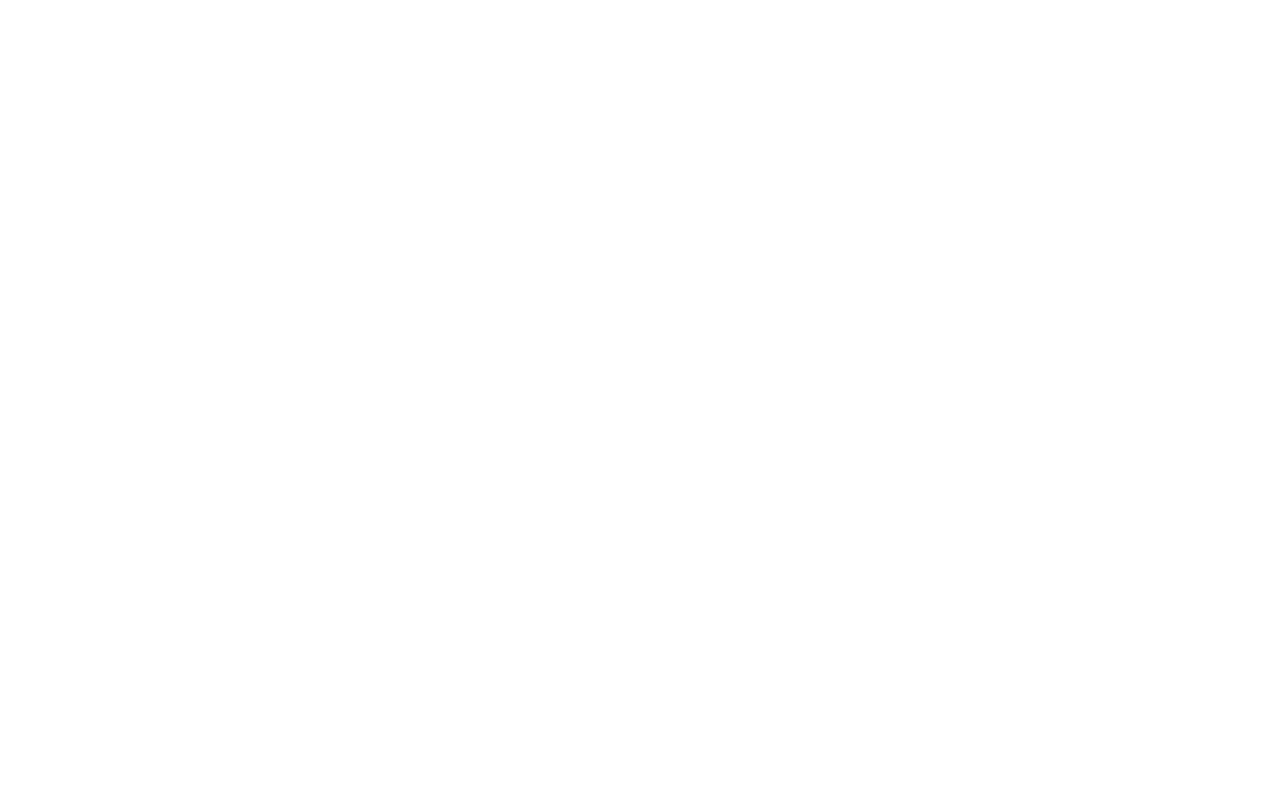
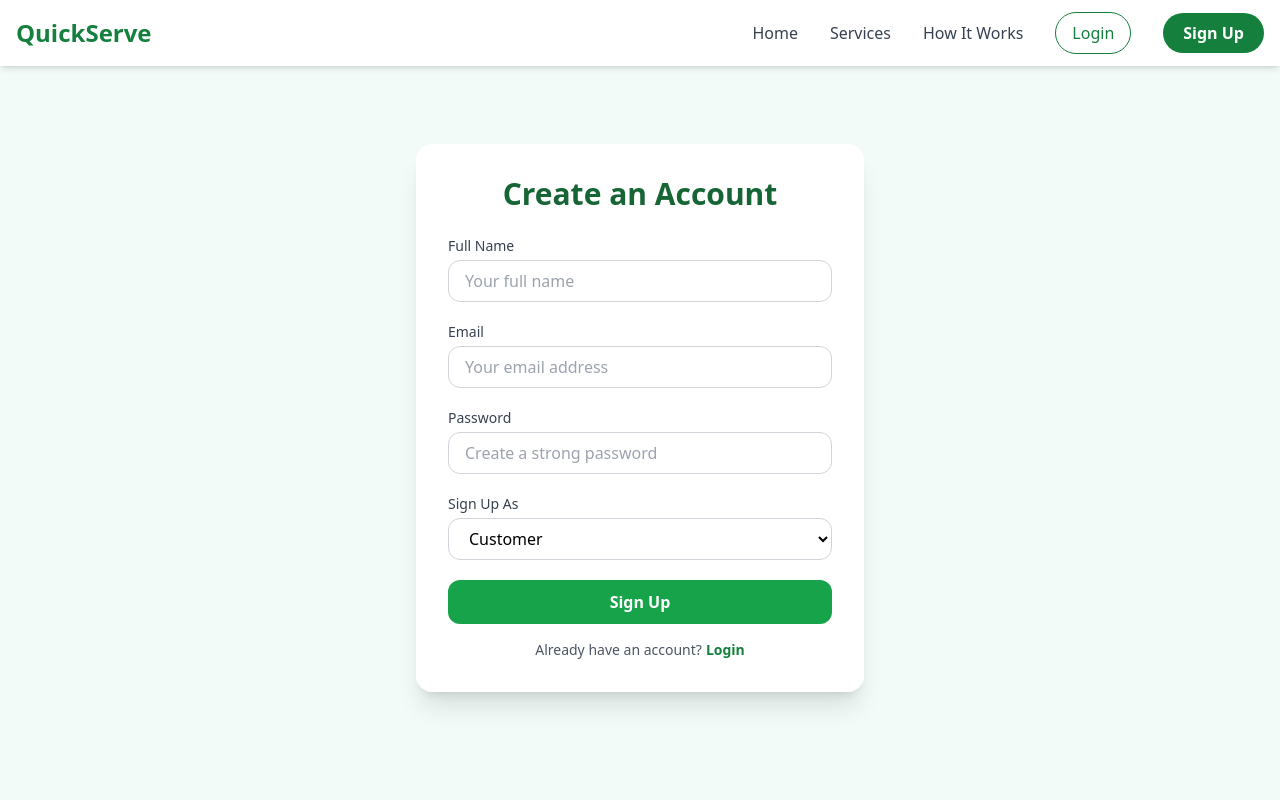
Before and after one commit to Household-Service-Management-System/QuickServe, a React (Vite) app in the folder client/: page /signup in a window 1280 px wide. Before the commit this address had no page. Shown: the top 800 px of the page. Built offline with nearby package versions, Linux system fonts and the light colour scheme.

Commit message:
Login Logout pages Done

```diff
--- a/client/src/App.jsx
+++ b/client/src/App.jsx
@@ -12,6 +12,8 @@
 import HowItWorks from "./pages/Home/HowItWorks";
 import Categories from "./components/layout/Sidebar/Categories";
 import Services from "./pages/Home/Services";
+import Login from "./pages/Auth/Login";
+import Signup from "./pages/Auth/SignUp";
 
 
 function App() {
@@ -21,8 +23,8 @@
         <Route path="/" element={<Home />} />
         <Route path="/HowItWorks" element={<HowItWorks />} />
         <Route path="/ServicesList" element={<Services />} />
-
-
+        <Route path="/login" element={<Login/>}/>
+        <Route path="signup" element={<Signup/>}/>
         <Route path="/user" element={<UserLayout />}>
           <Route index element={<UserDashboard />} />
           <Route path="services" element={<ServicesList />} />
--- /dev/null
+++ b/client/src/pages/Auth/Login.jsx
@@ -0,0 +1,76 @@
+import { useState } from "react";
+import { Link } from "react-router-dom";
+import { motion } from "framer-motion";
+import Nav from "../Home/Nav";
+import Footer from "../Home/Footer";
+
+const Login = () => {
+  const [form, setForm] = useState({ email: "", password: "" });
+
+return (
+  <>
+    <Nav />
+
+    <div className="min-h-screen bg-[#f2fbf8] flex justify-center items-start pt-36 px-4">
+      <motion.div
+        initial={{ opacity: 0, scale: 0.9 }}
+        animate={{ opacity: 1, scale: 1 }}
+        className="w-full max-w-md bg-white rounded-2xl shadow-xl p-8"
+      >
+        <h2 className="text-3xl font-bold text-green-800 text-center mb-6">
+          Login to QuickServe
+        </h2>
+
+        <form className="space-y-5">
+          <div>
+            <label className="block text-sm font-medium text-gray-700 mb-1">
+              Email
+            </label>
+            <input
+              type="email"
+              value={form.email}
+              onChange={(e) => setForm({ ...form, email: e.target.value })}
+              className="w-full border border-gray-300 rounded-xl px-4 py-2 outline-none focus:ring-2 focus:ring-green-500"
+              placeholder="Enter your email"
+            />
+          </div>
+
+          <div>
+            <label className="block text-sm font-medium text-gray-700 mb-1">
+              Password
+            </label>
+            <input
+              type="password"
+              value={form.password}
+              onChange={(e) => setForm({ ...form, password: e.target.value })}
+              className="w-full border border-gray-300 rounded-xl px-4 py-2 outline-none focus:ring-2 focus:ring-green-500"
+              placeholder="Enter your password"
+            />
+          </div>
+
+          <button className="w-full bg-green-600 text-white py-2.5 rounded-xl font-semibold hover:bg-green-700 transition">
+            Login
+          </button>
+        </form>
+
+        <div className="text-center mt-4">
+          <Link to="/forgot-password" className="text-sm text-green-700 hover:underline">
+            Forgot Password?
+          </Link>
+        </div>
+
+        <p className="text-sm text-center text-gray-600 mt-4">
+          Don't have an account?
+          <Link to="/signup" className="text-green-700 font-semibold hover:underline ml-1">
+            Sign Up
+          </Link>
+        </p>
+      </motion.div>
+    </div>
+
+    <Footer />
+  </>
+);
+};
+
+export default Login;
--- /dev/null
+++ b/client/src/pages/Auth/SignUp.jsx
@@ -0,0 +1,102 @@
+import { useState } from "react";
+import { Link } from "react-router-dom";
+import { motion } from "framer-motion";
+import Nav from "../Home/Nav";
+import Footer from "../Home/Footer";
+
+const Signup = () => {
+    const [form, setForm] = useState({
+        name: "",
+        email: "",
+        password: "",
+        role: "customer",
+    });
+
+    return (
+        <>
+            <Nav />
+
+            <div className="min-h-screen bg-[#f2fbf8] flex justify-center items-start pt-36 pb-20 px-4">
+                <motion.div
+                    initial={{ opacity: 0, scale: 0.9 }}
+                    animate={{ opacity: 1, scale: 1 }}
+                    className="w-full max-w-md bg-white rounded-2xl shadow-xl p-8"
+                >
+                    <h2 className="text-3xl font-bold text-green-800 text-center mb-6">
+                        Create an Account
+                    </h2>
+
+                    <form className="space-y-5">
+                        <div>
+                            <label className="block text-sm font-medium text-gray-700 mb-1">
+                                Full Name
+                            </label>
+                            <input
+                                type="text"
+                                value={form.name}
+                                onChange={(e) => setForm({ ...form, name: e.target.value })}
+                                className="w-full border border-gray-300 rounded-xl px-4 py-2 outline-none focus:ring-2 focus:ring-green-500"
+                                placeholder="Your full name"
+                            />
+                        </div>
+
+                        <div>
+                            <label className="block text-sm font-medium text-gray-700 mb-1">
+                                Email
+                            </label>
+                            <input
+                                type="email"
+                                value={form.email}
+                                onChange={(e) => setForm({ ...form, email: e.target.value })}
+                                className="w-full border border-gray-300 rounded-xl px-4 py-2 outline-none focus:ring-2 focus:ring-green-500"
+                                placeholder="Your email address"
+                            />
+                        </div>
+
+                        <div>
+                            <label className="block text-sm font-medium text-gray-700 mb-1">
+                                Password
+                            </label>
+                            <input
+                                type="password"
+                                value={form.password}
+                                onChange={(e) => setForm({ ...form, password: e.target.value })}
+                                className="w-full border border-gray-300 rounded-xl px-4 py-2 outline-none focus:ring-2 focus:ring-green-500"
+                                placeholder="Create a strong password"
+                            />
+                        </div>
+
+                        <div>
+                            <label className="block text-sm font-medium text-gray-700 mb-1">
+                                Sign Up As
+                            </label>
+                            <select
+                                value={form.role}
+                                onChange={(e) => setForm({ ...form, role: e.target.value })}
+                                className="w-full border border-gray-300 rounded-xl px-4 py-2 outline-none bg-white focus:ring-2 focus:ring-green-500"
+                            >
+                                <option value="customer">Customer</option>
+                                <option value="provider">Service Provider</option>
+                            </select>
+                        </div>
+
+                        <button className="w-full bg-green-600 text-white py-2.5 rounded-xl font-semibold hover:bg-green-700 transition">
+                            Sign Up
+                        </button>
+                    </form>
+
+                    <p className="text-sm text-center text-gray-600 mt-4">
+                        Already have an account?
+                        <Link to="/login" className="text-green-700 font-semibold hover:underline ml-1">
+                            Login
+                        </Link>
+                    </p>
+                </motion.div>
+            </div>
+
+            <Footer />
+        </>
+    );
+}
+
+export default Signup;
--- a/client/src/pages/Home/Footer.jsx
+++ b/client/src/pages/Home/Footer.jsx
@@ -3,7 +3,7 @@
 
 const Footer = () => {
   return (
-    <footer className="bg-gray-900 text-gray-200 pt-14 pb-6 mt-10">
+    <footer className="bg-gray-900 text-gray-200 pt-14 pb-6">
       <div className="max-w-7xl mx-auto px-6 grid grid-cols-1 md:grid-cols-4 gap-10">
 
         {/* Brand Section */}
--- a/client/src/pages/Home/Nav.jsx
+++ b/client/src/pages/Home/Nav.jsx
@@ -24,14 +24,14 @@
           <Link to="/support" className="hover:text-green-700">Support</Link> */}
 
           <Link
-            to="/auth/login"
+            to="/login"
             className="px-4 py-2 rounded-full border border-green-700 text-green-700 hover:bg-green-700 hover:text-white transition"
           >
             Login
           </Link>
 
           <Link
-            to="/auth/signup"
+            to="/signup"
             className="px-5 py-2 rounded-full bg-green-700 text-white font-semibold hover:bg-green-800 transition"
           >
             Sign Up
@@ -62,14 +62,14 @@
 
           <div className="flex flex-col gap-3 pt-2">
             <Link
-              to="/auth/login"
+              to="/login"
               className="px-4 py-2 rounded-full border border-green-700 text-green-700 text-center hover:bg-green-700 hover:text-white transition"
             >
               Login
             </Link>
 
             <Link
-              to="/auth/signup"
+              to="/signup"
               className="px-5 py-2 rounded-full bg-green-700 text-white text-center font-semibold hover:bg-green-800 transition"
             >
               Sign Up
```
